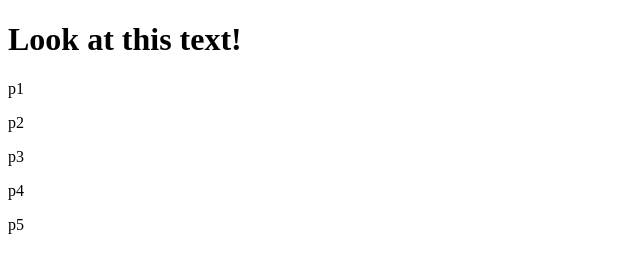
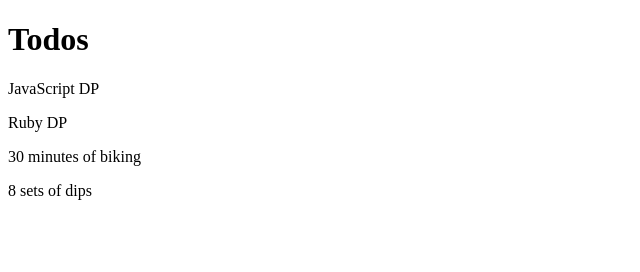
Before and after one commit to TaylorOD/udemy_javascript_course, a plain HTML site: page todo_app/index.html in a window 1280 px wide. Shown: the whole page, without its empty margins (0-640 px from the left). Drawn offline with Linux system fonts and the light colour scheme.

Commit message:
add p remove to dom

```diff
--- a/todo_app/index.html
+++ b/todo_app/index.html
@@ -1,18 +1,17 @@
 <!DOCTYPE html>
-<head>
+<html>
+<head></head>
   <body>
-    <h1>
-
-      Look at this text!
-    </h1>
-    <p>p1</p>
-    <p>p2</p>
-    <p>p3</p>
-    <p>p4</p>
-    <p>p5</p>
-
-  </body>
+    <h1>    Todos    </h1>
+    <p>Code the front end</p>
+    <p>JavaScript DP</p>
+    <p>Ruby DP</p>
+    <p>30 minutes of biking</p>
+    <p>8 sets of dips</p>
 
 
 
-</head>
+
+    <script src="todo_app.js"></script>
+  </body>
+</html>
--- /dev/null
+++ b/todo_app/todo_app.js
@@ -0,0 +1,6 @@
+const p = document.querySelectorAll("p")
+
+p.forEach(function (parapraph) {
+  if (parapraph.textContent.includes("the"))
+    parapraph.remove()
+})
```
